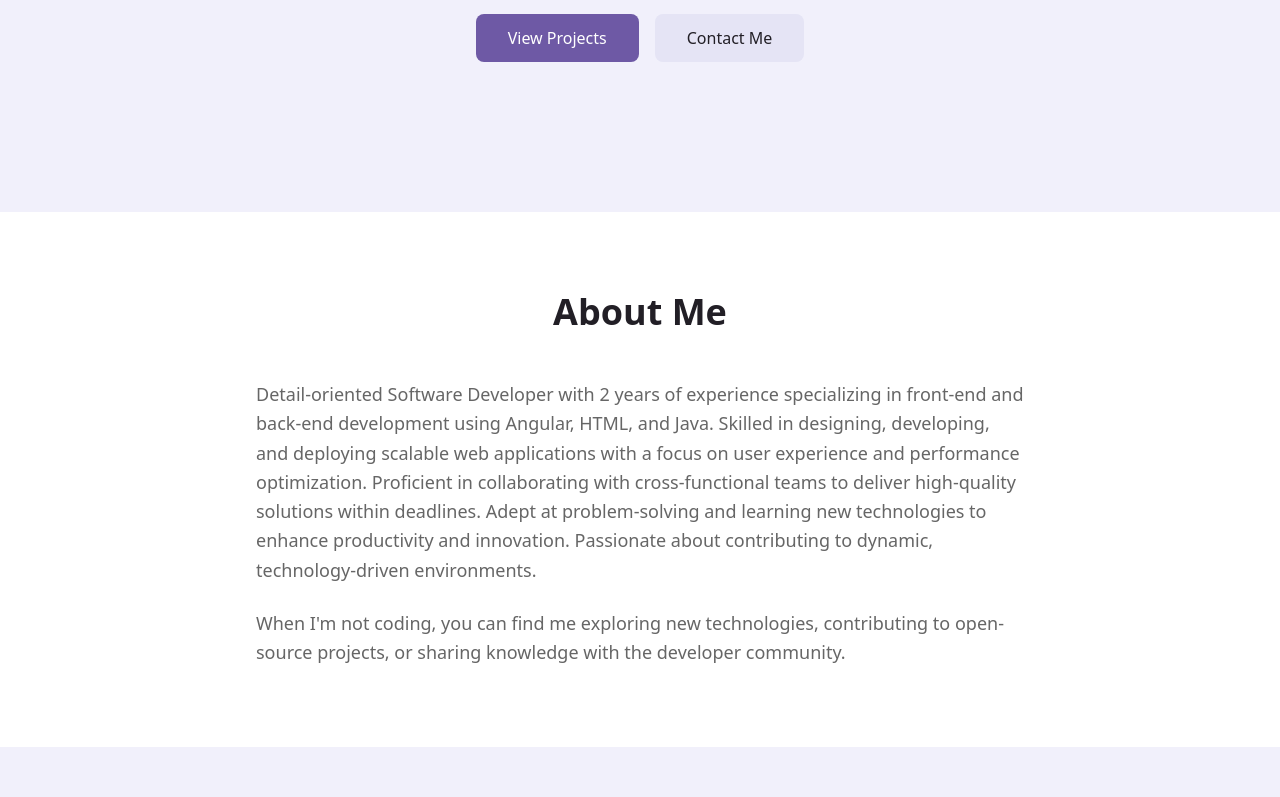
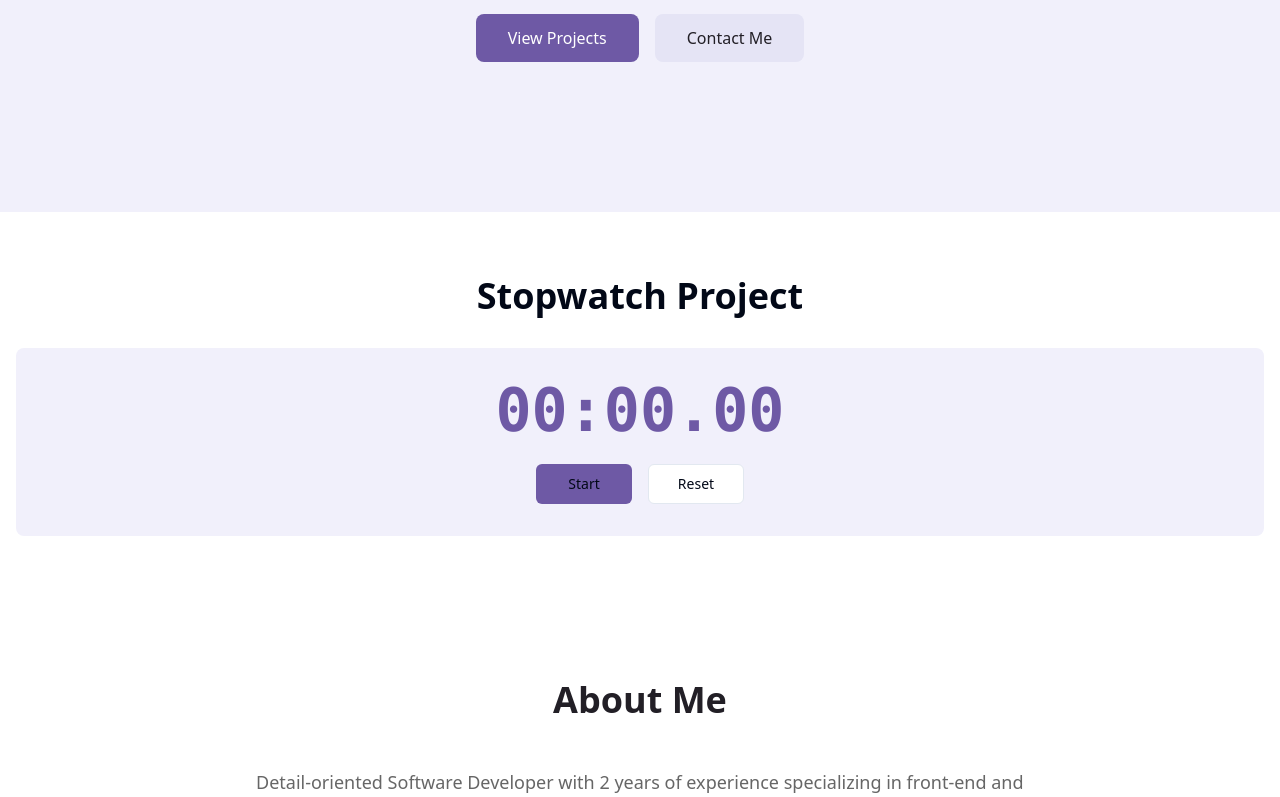
Before and after one commit to Chopade99shraddha/identity-inkpot, a React (Vite) app: page / in a window 1280 px wide. Shown: the part 588-1385 px from the top of the page. Built offline with nearby package versions, Linux system fonts and the light colour scheme.

Commit message:
Create stopwatch project structure
Initialize the project structure for a stopwatch application.
[skip gpt_engineer]

```diff
--- /dev/null
+++ b/src/components/Stopwatch.tsx
@@ -0,0 +1,58 @@
+import { useState, useEffect } from "react";
+import { Button } from "./ui/button";
+
+const Stopwatch = () => {
+  const [time, setTime] = useState(0);
+  const [isRunning, setIsRunning] = useState(false);
+
+  useEffect(() => {
+    let intervalId: number;
+    if (isRunning) {
+      intervalId = window.setInterval(() => {
+        setTime((prevTime) => prevTime + 10);
+      }, 10);
+    }
+    return () => clearInterval(intervalId);
+  }, [isRunning]);
+
+  const startStop = () => {
+    setIsRunning(!isRunning);
+  };
+
+  const reset = () => {
+    setIsRunning(false);
+    setTime(0);
+  };
+
+  const formatTime = () => {
+    const minutes = Math.floor(time / 60000);
+    const seconds = Math.floor((time % 60000) / 1000);
+    const milliseconds = Math.floor((time % 1000) / 10);
+
+    return `${minutes.toString().padStart(2, "0")}:${seconds
+      .toString()
+      .padStart(2, "0")}.${milliseconds.toString().padStart(2, "0")}`;
+  };
+
+  return (
+    <div className="flex flex-col items-center gap-6 p-8 rounded-lg bg-secondary animate-fade-in">
+      <div className="text-6xl font-mono font-bold text-primary">
+        {formatTime()}
+      </div>
+      <div className="flex gap-4">
+        <Button
+          onClick={startStop}
+          variant={isRunning ? "destructive" : "default"}
+          className="w-24"
+        >
+          {isRunning ? "Stop" : "Start"}
+        </Button>
+        <Button onClick={reset} variant="outline" className="w-24">
+          Reset
+        </Button>
+      </div>
+    </div>
+  );
+};
+
+export default Stopwatch;
--- a/src/pages/Index.tsx
+++ b/src/pages/Index.tsx
@@ -3,11 +3,16 @@ import About from "../components/About";
 import Skills from "../components/Skills";
 import Projects from "../components/Projects";
 import Contact from "../components/Contact";
+import Stopwatch from "../components/Stopwatch";
 
 const Index = () => {
   return (
     <main className="min-h-screen">
       <Hero />
+      <div className="container mx-auto px-4 py-16">
+        <h2 className="text-4xl font-bold text-center mb-8">Stopwatch Project</h2>
+        <Stopwatch />
+      </div>
       <About />
       <Skills />
       <Projects />
```
